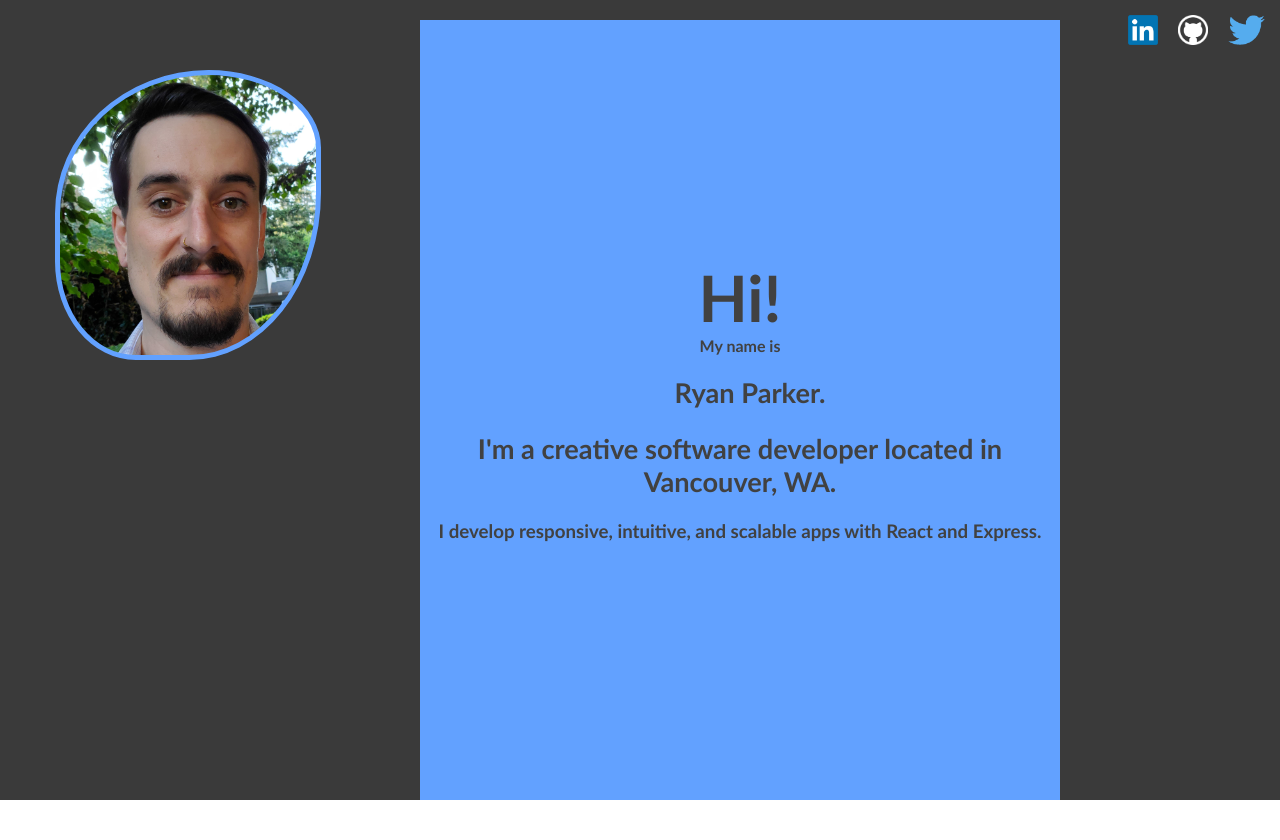
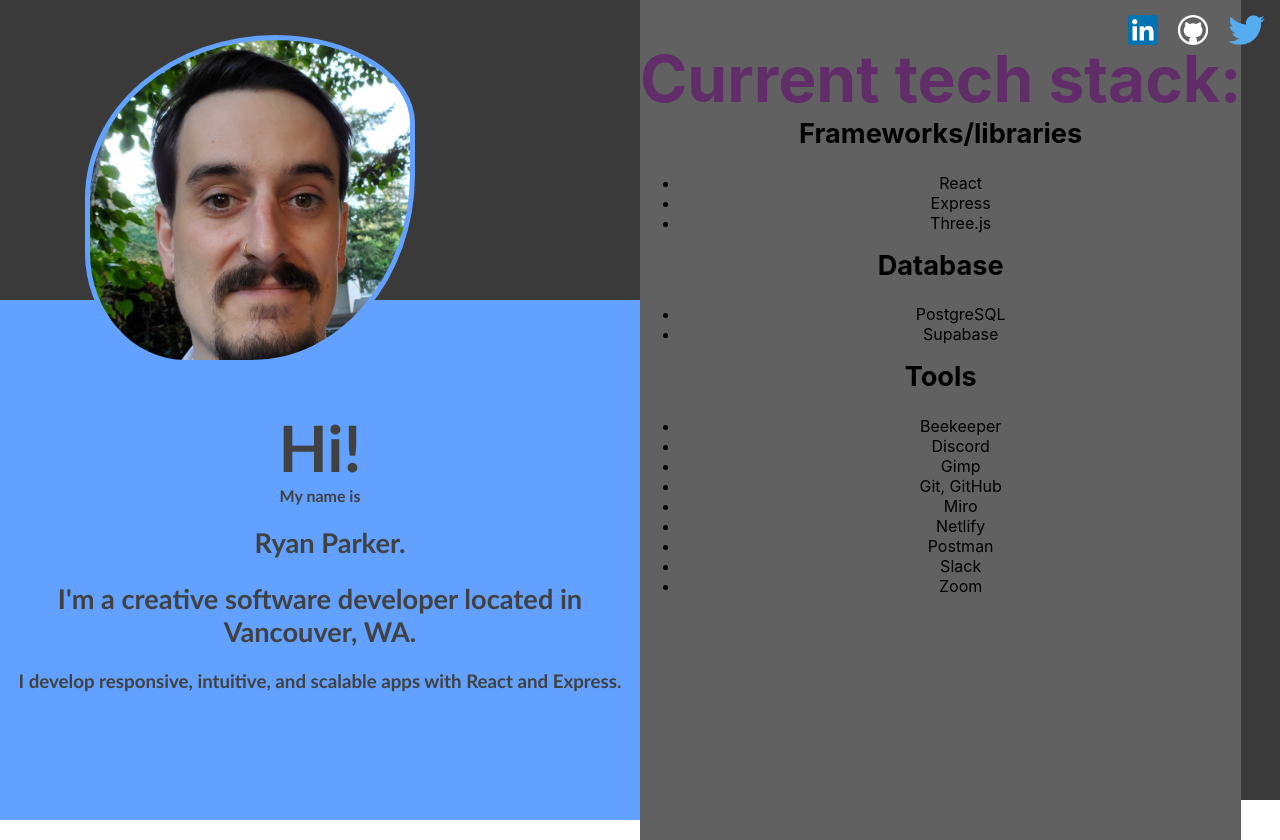
Before and after one commit to ryan-j-parker/portfolio, a React (Create React App) app: page / in a window 1280 px wide. Before the commit the page ends 800 px from the top, so only its background shows below. Built offline with nearby package versions, Linux system fonts and the light colour scheme.

Commit message:
css adjustments

```diff
--- a/src/App.css
+++ b/src/App.css
@@ -1,3 +1,8 @@
+html {
+  overflow: hidden;
+  overflow-x: hidden;
+}
+
 .App {
   display: flex;
   flex-direction: row;
@@ -9,10 +14,10 @@
 
 .faceblob {
   position: fixed;
-  top: 35px;
-  left: 20px;
-  height: 35vh;
-  width: 20vw;
+  /* top: 5px; */
+  left: 50px;
+  height: 40vh;
+  width: 25vw;
   margin: 35px;
   border: 5px solid rgb(98, 161, 255);
   background-image: url('../public/ryanparker34.png');
--- a/src/App.js
+++ b/src/App.js
@@ -1,13 +1,15 @@
 import './App.css';
 import Header from './components/Header';
-import Main from './components/Main';
+import About from './components/About';
+import Stack from './components/Stack';
 
 function App() {
   return (
     <div className="App">
       <Header />
       <span className="faceblob" />
-      <Main />
+      <About />
+      <Stack />
     </div>
   );
 }
--- a/src/components/Main.css
+++ b/src/components/About.css
@@ -10,8 +10,9 @@
   flex-direction: column;
   flex-wrap: wrap;
   width: 50%;
-  margin-left: 420px;
-  margin-top: 20px;
+  /* margin-left: 420px; */
+  margin-top: 300px;
+  height: 65vh;
 }
 
 h1, h2, h3, h4, h5, h6 {
--- a/src/components/Main.jsx
+++ b/src/components/About.jsx
@@ -1,6 +1,6 @@
-import './Main.css';
+import './About.css';
 
-export default function Main() {
+export default function About() {
   return (
     <>
       <div className="greeting">
--- /dev/null
+++ b/src/components/Stack.css
@@ -0,0 +1,13 @@
+.stack {
+    height: 100vh;
+    background-color: rgb(97, 97, 97);
+    padding-top: 40px;
+}
+
+.head {
+    color: rgb(97, 45, 104);
+}
+
+li {
+    text-decoration: none;
+}
--- a/src/components/Stack.jsx
+++ b/src/components/Stack.jsx
@@ -3,18 +3,25 @@ import './Stack.css';
 export default function Stack() {
   return (
     <div className="stack">
+      <div className="head">
         <h1>Current tech stack:</h1>
+      </div>
+      <div className="frame">
         <h2>Frameworks/libraries</h2>
         <ul>
           <li>React</li>
           <li>Express</li>
           <li>Three.js</li>
         </ul>
+      </div>
+      <div className="db">
         <h2>Database</h2>
         <ul>
           <li>PostgreSQL</li>
           <li>Supabase</li>
         </ul>
+      </div>
+      <div className="tools">
         <h2>Tools</h2>
         <ul>
           <li>Beekeeper</li>
@@ -28,5 +35,6 @@ export default function Stack() {
           <li>Zoom</li>
         </ul>
       </div>
+    </div>
   );
 }
```
Lines whose indentation alone changed are shown as unchanged.
